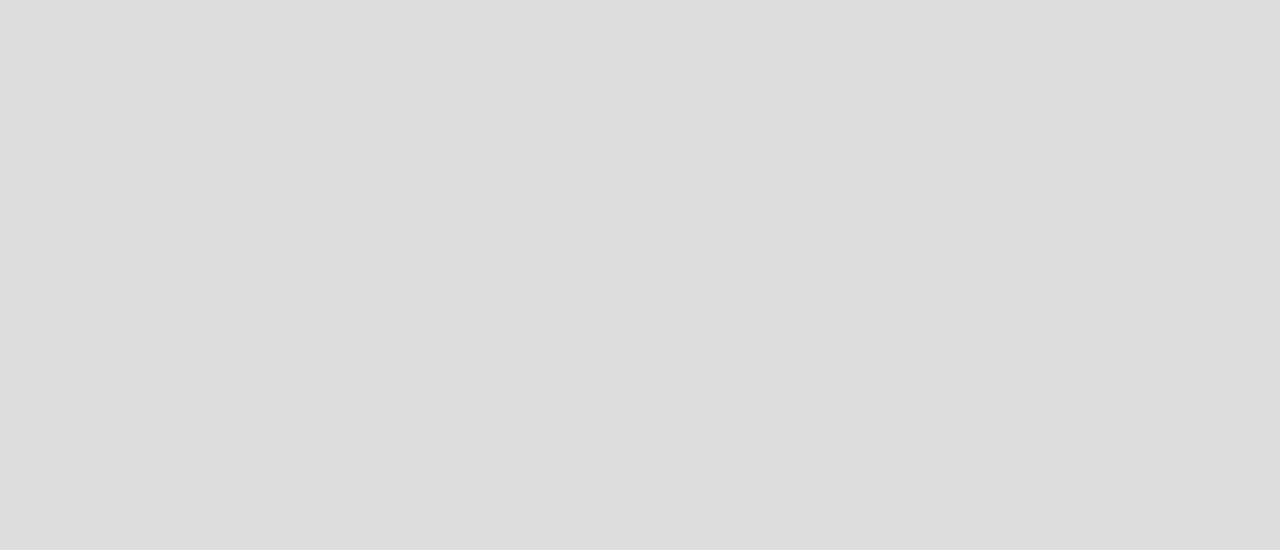
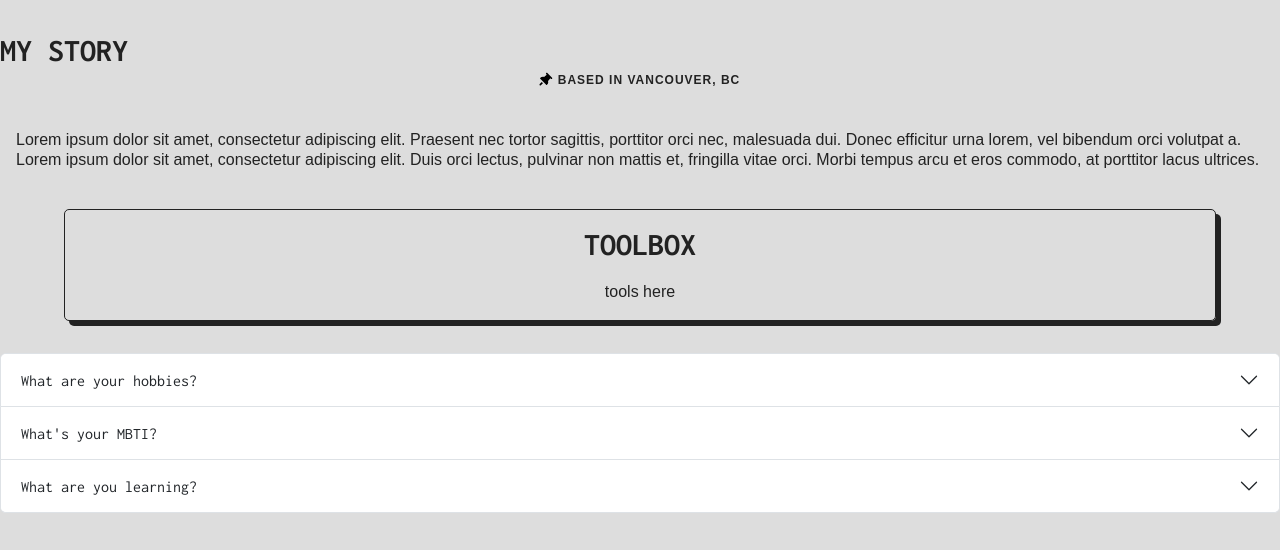
Before and after one commit to atanhq/portfolio-v2, a React (Vite) app: page /about in a window 1280 px wide. Before the commit this address had no page. Shown: the top 550 px of the page. Built offline with nearby package versions, Linux system fonts and the light colour scheme; a web font is replaced by a local one.

Commit message:
transferred about stylingsover

```diff
--- a/package.json
+++ b/package.json
@@ -10,7 +10,9 @@
     "preview": "vite preview"
   },
   "dependencies": {
+    "bootstrap": "^5.3.8",
     "react": "^19.2.4",
+    "react-bootstrap": "^2.10.10",
     "react-dom": "^19.2.4",
     "react-router-dom": "^7.14.0"
   },
--- /dev/null
+++ b/src/globals/appTitle.js
@@ -0,0 +1 @@
+export const appTitle = 'It\'s Me, Nana!';
--- /dev/null
+++ b/src/pages/PageAbout.jsx
@@ -0,0 +1,56 @@
+import Accordion from 'react-bootstrap/Accordion';
+import 'bootstrap/dist/css/bootstrap.min.css';
+
+const MyStory = () => {
+
+return (
+    <>
+        <h2 className="my-story-title">My Story</h2>
+
+        <div className="based-in">
+            <svg xmlns="http://www.w3.org/2000/svg" width="10" height="20" viewBox="0 0 384 512" fa-rotate-90><path d="M32 32C32 14.3 46.3 0 64 0L320 0c17.7 0 32 14.3 32 32s-14.3 32-32 32l-29.5 0 10.3 134.1c37.1 21.2 65.8 56.4 78.2 99.7l3.8 13.4c2.8 9.7 .8 20-5.2 28.1S362 352 352 352L32 352c-10 0-19.5-4.7-25.5-12.7s-8-18.4-5.2-28.1L5 297.8c12.4-43.3 41-78.5 78.2-99.7L93.5 64 64 64C46.3 64 32 49.7 32 32zM160 400l64 0 0 112c0 17.7-14.3 32-32 32s-32-14.3-32-32l0-112z"/></svg>
+
+            <p className="based-in-tagline">Based in Vancouver, BC</p>
+        </div>
+
+        <section className="my-story-extra">
+            <p className="my-story-details">Lorem ipsum dolor sit amet, consectetur adipiscing elit. Praesent nec tortor sagittis, porttitor orci nec, malesuada dui. Donec efficitur urna lorem, vel bibendum orci volutpat a. Lorem ipsum dolor sit amet, consectetur adipiscing elit. Duis orci lectus, pulvinar non mattis et, fringilla vitae orci. Morbi tempus arcu et eros commodo, at porttitor lacus ultrices. </p>
+
+            <div className="toolbox-container">
+                <h2 className="toolbox-title">Toolbox</h2>
+                <div className="tools">
+                    tools here
+                </div>
+            </div>
+
+            <div className="fun-facts">
+                <Accordion>
+                    <Accordion.Item eventKey="0">
+                        <Accordion.Header>What are your hobbies?</Accordion.Header>
+                        <Accordion.Body>
+                        Lorem ipsum dolor sit amet.
+                        </Accordion.Body>
+                    </Accordion.Item>
+
+                    <Accordion.Item eventKey="1">
+                        <Accordion.Header>What's your MBTI?</Accordion.Header>
+                        <Accordion.Body>
+                        Lorem ipsum dolor sit amet.
+                        </Accordion.Body>
+                    </Accordion.Item>
+
+                    <Accordion.Item eventKey="2">
+                        <Accordion.Header>What are you learning?</Accordion.Header>
+                        <Accordion.Body>
+                        Lorem ipsum dolor sit amet.
+                        </Accordion.Body>
+                    </Accordion.Item>
+                </Accordion>
+            </div>
+        </section>
+    </>
+)
+
+}
+
+export default MyStory
--- a/src/pages/PageHome.jsx
+++ b/src/pages/PageHome.jsx
@@ -1,10 +1,11 @@
-// import { appTitle } from '../globals/globalVariables';
+import { useEffect } from 'react';
+import { appTitle } from '../globals/appTitle';
 
 function PageHome(){
 
-	// useEffect(() => {
-	// 	document.title = `${appTitle} - Home`;
-	// }, []);
+	useEffect(() => {
+		document.title = `${appTitle}`;
+	}, []);
 
 	return (
 		<main>
--- a/src/routers/AppRouter.jsx
+++ b/src/routers/AppRouter.jsx
@@ -1,23 +1,14 @@
 import { BrowserRouter, Routes, Route } from 'react-router-dom';
-// import Header from '../components/Header';
-// import Nav from '../components/Nav';
-// import Footer from '../components/Footer';
 import PageHome from '../pages/PageHome';
-// import PageNotFound from '../pages/PageNotFound';
-// import { appTitle, appAuthor } from '../globals/globalVariables';
+import PageAbout from '../pages/PageAbout';
 
 function AppRouter() {
   return (
     <BrowserRouter>
-      <div className="wrapper">
-        {/* <Header title={appTitle} /> */}
-        {/* <Nav /> */}
         <Routes>
           <Route path="/" exact element={<PageHome />} />
-          {/* <Route path="*" element={<PageNotFound />} /> */}
+          <Route path="/about" exact element={<PageAbout />} />
         </Routes>
-        {/* <Footer author={appAuthor} /> */}
-      </div>
     </BrowserRouter>
   );
 }
--- /dev/null
+++ b/src/styles/base/_globals.scss
@@ -0,0 +1,25 @@
+@use 'settings' as *;
+
+body {
+    font-family: $secondary;
+    color: $dark;
+    background-color: $light;
+}
+
+html, body, p {
+	margin: 0;
+    padding: 0;
+}
+
+h1, h2, h3,
+.menu-title,
+.home-name {
+	font-family: $primary;
+	font-weight: $bold;
+	text-transform: uppercase;
+	margin: 0;
+}
+
+h3 {
+	font-size: 1.5rem;
+}
--- a/src/styles/base/_type.scss
+++ /dev/null
@@ -1,11 +0,0 @@
-@use 'settings' as *;
-
-body {
-    font-family: $secondary;
-    color: $dark;
-    background-color: $light;
-}
-
-h1, h2, h3, h4 {
-    font-family: $primary;
-}
--- /dev/null
+++ b/src/styles/components/_page-about.scss
@@ -0,0 +1,48 @@
+@use '../base/settings' as *;
+
+.my-story-title {
+	margin: 2rem 0 0 0;
+}
+
+.based-in {
+	display: flex;
+	align-items: center;
+	justify-content: center;
+	gap: 0.5rem;
+}
+
+.based-in svg {
+	rotate: 45deg;
+}
+
+.based-in-tagline {
+	text-align: center;
+	text-transform: uppercase;
+	font-size: 0.75rem;
+	letter-spacing: 1px;
+	font-weight: $bold;
+}
+
+.my-story-details {
+	margin: 2.5rem 1rem;
+	line-height: 1.2rem;
+}
+
+.toolbox-container {
+	width: 90%;
+	margin: 0 auto;
+	padding: 1rem;
+	background-color: transparent;
+	border: 1px solid $dark;
+	border-radius: 5px;
+	box-shadow: 5px 5px;
+	text-align: center;
+}
+
+.toolbox-title {
+	margin-bottom: 1rem;
+}
+
+.fun-facts {
+	margin-top: 2rem;
+}
--- a/src/styles/main.scss
+++ b/src/styles/main.scss
@@ -1,9 +1,10 @@
 // base
 @use './base/reset';
 @use './base/settings';
-@use './base/type';
+@use './base/globals';
 
 // components
+@use './components/page-about';
 
 // utilities
 
```
Also changed, not shown: 1 other file (tests, documents, lock files or other folders).
